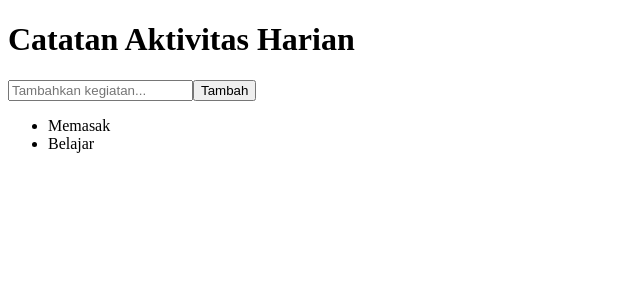
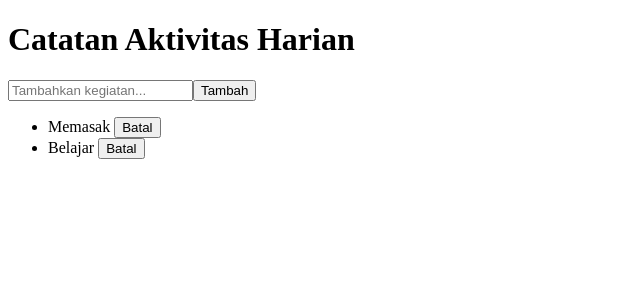
Before and after one commit to salsabillahramadhanii/32-pbk-uts-233510313, a Vue app: page / in a window 1280 px wide. Shown: the top 300 px of the page, without its empty margins (0-640 px from the left). Built offline with nearby package versions, Linux system fonts and the light colour scheme.

Commit message:
User dapat membatalkan kegiatan yang telah di inputkan

```diff
--- a/src/App.vue
+++ b/src/App.vue
@@ -9,6 +9,8 @@
     <ul>
       <li v-for="(task, index) in tasks" :key="index">
         {{ task.name }}
+        <button @click="removeTodo(index)">Batal</button>
+
       </li>
     </ul>
   </div>
@@ -29,5 +31,9 @@ const addTodo = () => {
     newTodo.value = ''
   }
 }
+const removeTodo = (index) => {
+  tasks.value.splice(index, 1)
+}
+
 
 </script>
```
